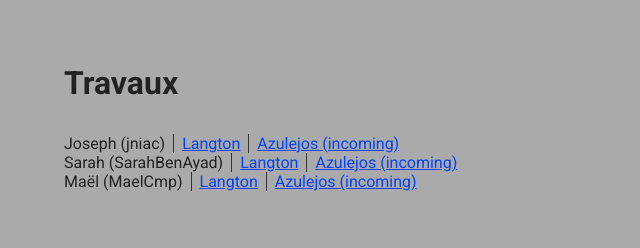
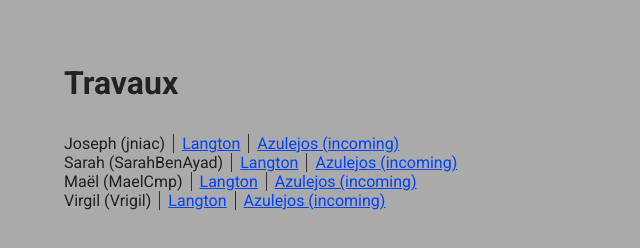
Before and after one commit to jniac/dimi-2021-m1-work, a plain HTML site: page index.html in a window 1280 px wide. Shown: the whole page, without its empty margins (0-640 px from the left). Drawn offline with Linux system fonts and the light colour scheme.

Commit message:
modification

```diff
--- a/index.html
+++ b/index.html
@@ -24,6 +24,11 @@
       <div class="Link"><a href="#">Langton</a></div>
       <div class="Link"><a href="#">Azulejos (incoming)</a></div>
     </li>
+    <li>
+      <div class="Name">Virgil (Vrigil)</div>
+      <div class="Link"><a href="#">Langton</a></div>
+      <div class="Link"><a href="#">Azulejos (incoming)</a></div>
+    </li>
   </ul>
 </body>
 </html>
```
